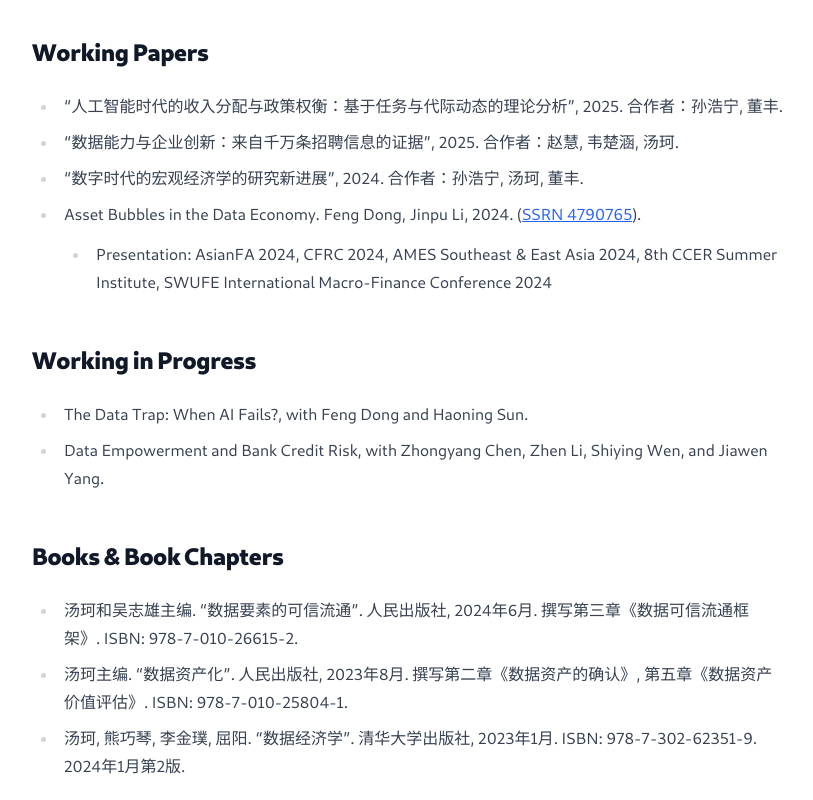
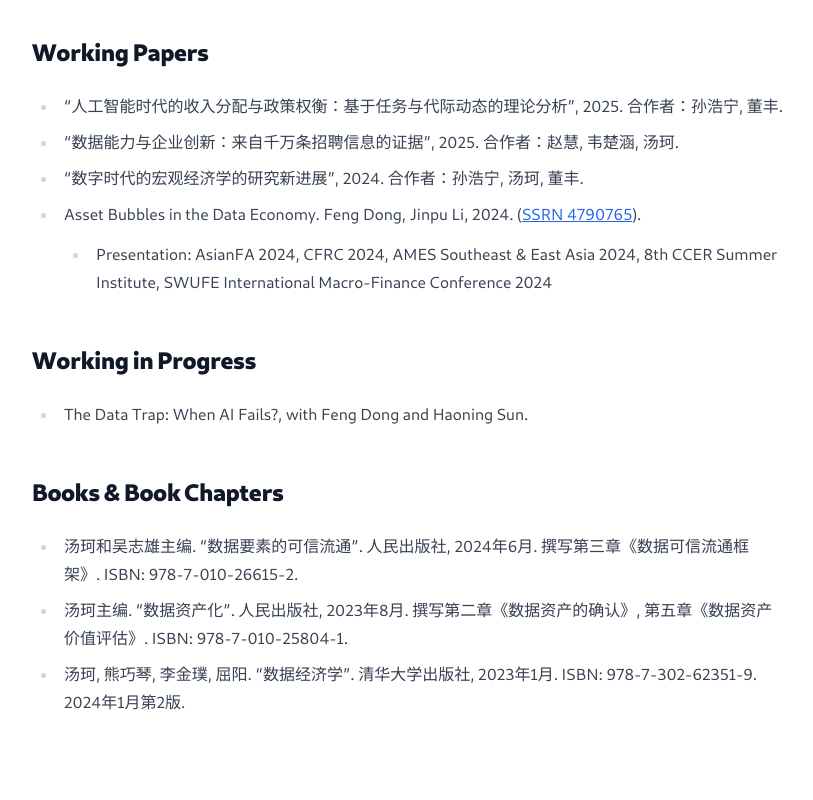
Before and after one commit to lijinpu/lijinpu.github.io, a Next.js app: page /research in a window 1280 px wide. Shown: the part 824-1624 px from the top of the page, without its empty margins (232-1045 px from the left). After the commit the page ends 1560 px from the top, so only its background shows below. Built offline with nearby package versions, Linux system fonts and the light colour scheme.

Commit message:
auto update

```diff
--- a/pages/cv.tsx
+++ b/pages/cv.tsx
@@ -103,7 +103,7 @@ export default function CV({ lastUpdateISO }: InferGetStaticPropsType<typeof get
           <h2>Conferences &nbsp;&nbsp; 学术会议</h2>
           <ul>
             <li>
-              2025: INFORMS 2025 Annual Meeting, The 2025 Modern Risk Society International Risk Conference (MRS2025); 第二届“全国数字经济学术年会”,《经济学（季刊）》“人工智能的经济影响：前沿研究与政策启示”专题研讨会, 清华大学第788期博士生学术论坛
+              2025: INFORMS 2025 Annual Meeting, The 2025 Modern Risk Society International Risk Conference (MRS2025); 第二十届“中国管理学年会”, 第二届“全国数字经济学术年会”,《经济学（季刊）》“人工智能的经济影响：前沿研究与政策启示”专题研讨会, 清华大学第788期博士生学术论坛
             </li>
             <li>
               2024: Asia Meeting of the Econometric Society East & Southeast Asia (AMES),
--- a/pages/research.tsx
+++ b/pages/research.tsx
@@ -52,7 +52,6 @@ export default function Research() {
         <h2>Working in Progress</h2>
     <ul>
         <li>The Data Trap: When AI Fails?, with Feng Dong and Haoning Sun.</li>
-        <li>Data Empowerment and Bank Credit Risk, with Zhongyang Chen, Zhen Li, Shiying Wen, and Jiawen Yang.</li>
     </ul>
 
     <h2>Books & Book Chapters</h2>
```
